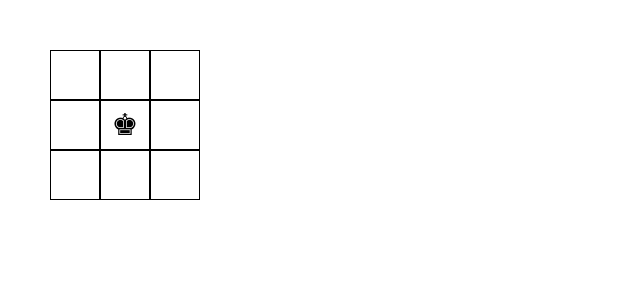
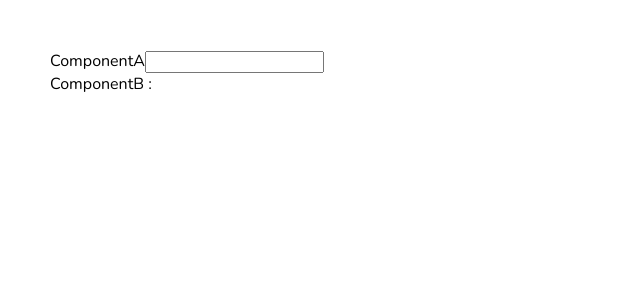
Before and after one commit to showmarker90/cijs92, a React (Vite) app: page / in a window 1280 px wide. Shown: the top 300 px of the page, without its empty margins (0-640 px from the left). Built offline with nearby package versions, Linux system fonts and the light colour scheme.

Commit message:
add day15

```diff
--- a/src/App.jsx
+++ b/src/App.jsx
@@ -1,91 +1,16 @@
-import { Button, Input } from "antd";
-import React from "react";
-import { useFormik } from "formik";
-
-import { ToastContainer, toast } from "react-toastify";
-import "react-toastify/dist/ReactToastify.css";
-import * as yup from "yup";
-
-const validationSchema = yup.object().shape({
-  username: yup.string().required(),
-  password: yup.string().required(),
-  confirmationPassword: yup.string().required(),
-});
+import React, { useState } from "react";
+import ComponentA from "./components/ComponentA";
+import ComponentB from "./components/ComponentB";
 
 const App = () => {
-  const formik = useFormik({
-    initialValues: {
-      username: "",
-      password: "",
-      confirmationPassword: "",
-    },
+  const [value, setValue] = useState("");
 
-    onSubmit: (value) => {
-      toast.success(`Welcome ${value.username}`);
-    },
-    validationSchema,
-    validate: ({ password, confirmationPassword }) => {
-      if (password !== confirmationPassword) {
-        return { confirmationPassword: "please check password validation" };
-      }
-    },
-  });
-
-  const {
-    username: usernameError,
-    password: passwordError,
-    confirmationPassword: confirmationPasswordErr,
-  } = formik.errors;
   return (
-    <form onSubmit={formik.handleSubmit}>
-      <div>
-        <label>Username</label>
-        <Input
-          value={formik.values.username}
-          onChange={formik.handleChange}
-          name="username"
-          status={usernameError && "error"}
-        />
-        {usernameError && <p className="error">{usernameError}</p>}
-      </div>
-      <div>
-        <label>Password</label>
-        <Input
-          value={formik.values.password}
-          onChange={formik.handleChange}
-          name="password"
-          status={passwordError && "error"}
-        />
-        {passwordError && <p className="error">{passwordError}</p>}
-      </div>
-
-      <div>
-        <label>Confirmation Password</label>
-        <Input
-          value={formik.values.confirmationPassword}
-          onChange={formik.handleChange}
-          name="confirmationPassword"
-          status={confirmationPasswordErr && "error"}
-        />
-        {confirmationPasswordErr && (
-          <p className="error">{confirmationPasswordErr}</p>
-        )}
-      </div>
-      <Button
-        type="primary"
-        style={{
-          marginTop: "10px",
-        }}
-        htmlType="submit"
-      >
-        Sign up
-      </Button>
-
-      <Button type="primary" danger onClick={formik.handleReset}>
-        Reset
-      </Button>
-      <ToastContainer />
-    </form>
+    <div>
+      <ComponentA value={value} setValue={setValue} />
+      <ComponentB value={value} />
+    </div>
   );
 };
+
 export default App;
--- a/src/ReactDnD.jsx
+++ /dev/null
@@ -1,52 +0,0 @@
-import { useState } from "react";
-import "./App.css";
-import { DndProvider, useDrag } from "react-dnd";
-import { HTML5Backend } from "react-dnd-html5-backend";
-
-export default function ReactDnD() {
-  const [board, setBoard] = useState([
-    ["", "", ""],
-    ["", 1, ""],
-    ["", "", ""],
-  ]);
-  return (
-    <DndProvider backend={HTML5Backend}>
-      {board.map((row, rowIdx) => {
-        return (
-          <div className="row" key={rowIdx}>
-            {row.map((col, colIdx) => {
-              return (
-                <Square
-                  key={colIdx}
-                  hasKing={col === 1}
-                  x={rowIdx}
-                  y={colIdx}
-                />
-              );
-            })}
-          </div>
-        );
-      })}
-    </DndProvider>
-  );
-}
-
-const Square = (props) => {
-  return <div className="square">{props.hasKing ? <King /> : ""}</div>;
-};
-
-const King = () => {
-  const [dragState, drag] = useDrag(() => ({
-    type: "KING",
-    collect: (monitor) => ({
-      isDragging: !!monitor.isDragging(),
-    }),
-  }));
-
-  console.log(dragState);
-  return (
-    <span style={{ fontSize: 30, cursor: "pointer" }} ref={drag}>
-      ♚
-    </span>
-  );
-};
--- /dev/null
+++ b/src/components/ComponentA.jsx
@@ -0,0 +1,12 @@
+import React, { useState } from "react";
+
+const ComponentA = ({ value, setValue }) => {
+  return (
+    <div>
+      ComponentA
+      <input value={value} onChange={(e) => setValue(e.target.value)} />
+    </div>
+  );
+};
+
+export default ComponentA;
--- /dev/null
+++ b/src/components/ComponentB.jsx
@@ -0,0 +1,7 @@
+import React from "react";
+
+const ComponentB = ({ value }) => {
+  return <div>ComponentB :{value}</div>;
+};
+
+export default ComponentB;
--- a/src/main.jsx
+++ b/src/main.jsx
@@ -2,10 +2,9 @@ import React from "react";
 import ReactDOM from "react-dom/client";
 import App from "./App.jsx";
 import "./index.css";
-import ReactDnD from "./ReactDnD.jsx";
 
 ReactDOM.createRoot(document.getElementById("root")).render(
   <>
-    <ReactDnD />
+    <App />
   </>
 );
```
Also changed, not shown: 1 other file (tests, documents, lock files or other folders).
